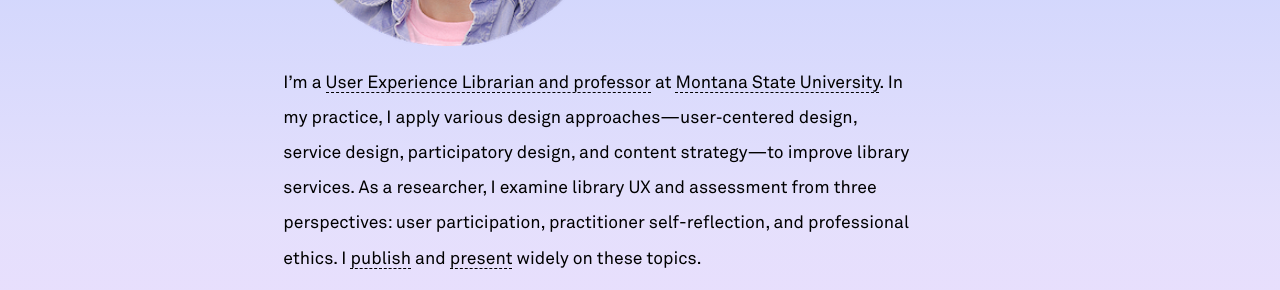
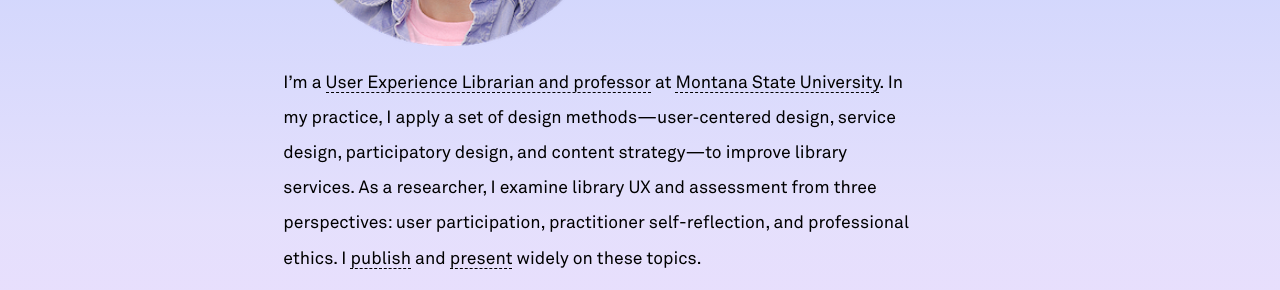
Before and after one commit to swyoung/swyoung.github.io, a Jekyll site: the page built from _pages/about.md, in a window 1280 px wide. Shown: the part 416-706 px from the top of the page. Built offline with Jekyll 4.4.1, drawn with Linux system fonts in a browser that asks for light colours; nearby versions of some CDN libraries; a style sheet for code colours, icons or effects is not loaded.

Commit message:
Update about.md

```diff
--- a/_pages/about.md
+++ b/_pages/about.md
@@ -8,7 +8,7 @@ description: Professional bio for Scott W. H. Young, UX Librarian at Montana Sta
 
 ![profile image](../assets/img/profile_circle_small.png)
 
-I’m a [User Experience Librarian and professor](https://www.lib.montana.edu/directory/1524782/scott-w.-h.-young) at [Montana State University](https://www.montana.edu). In my practice, I apply various design approaches—user‑centered design, service design, participatory design, and content strategy—to improve library services. As a researcher, I examine library UX and assessment from three perspectives: user participation, practitioner self-reflection, and professional ethics. I [publish](/cv#publications) and [present](/cv#presentations) widely on these topics.
+I’m a [User Experience Librarian and professor](https://www.lib.montana.edu/directory/1524782/scott-w.-h.-young) at [Montana State University](https://www.montana.edu). In my practice, I apply a set of design methods—user‑centered design, service design, participatory design, and content strategy—to improve library services. As a researcher, I examine library UX and assessment from three perspectives: user participation, practitioner self-reflection, and professional ethics. I [publish](/cv#publications) and [present](/cv#presentations) widely on these topics.
 
 >Select publications:
 - <em><a href="https://litwinbooks.com/books/knowing-our-value-and-our-values/">Knowing our Value and our Values: Toward An Ethical Practice of Library Assessment</a></em>. Library Juice Press.
```
